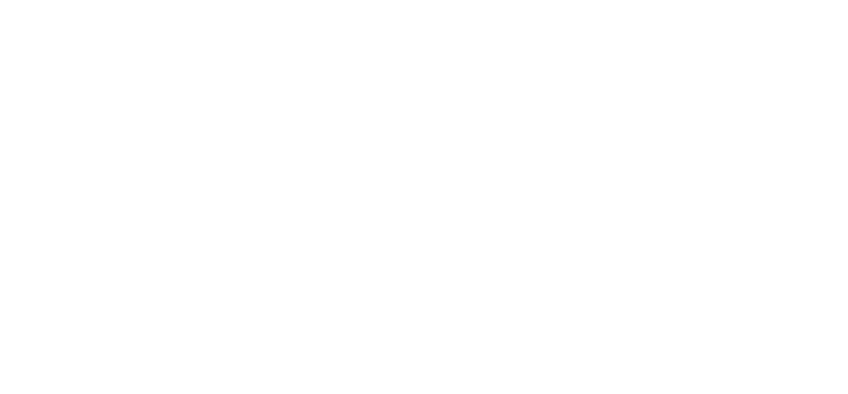
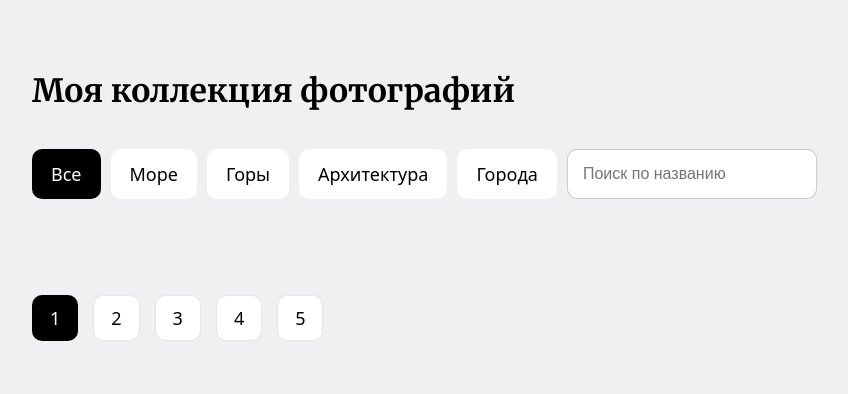
Before and after one commit to Jatm1k/jatmik.githab.io, a plain HTML site: page react-projects/projects/gallery/index.html in a window 1280 px wide. Shown: the whole page, without its empty margins (18-866 px from the left). Drawn offline with Linux system fonts and the light colour scheme; the site is published under a folder, as on GitHub Pages, so addresses that start at the root find nothing; no server answers.

Commit message:
update link gallery

```diff
--- a/react-projects/projects/gallery/index.html
+++ b/react-projects/projects/gallery/index.html
@@ -1 +1 @@
-<!doctype html><html lang="en"><head><meta charset="utf-8"/><link rel="icon" href="/favicon.ico"/><meta name="viewport" content="width=device-width,initial-scale=1"/><meta name="theme-color" content="#000000"/><meta name="description" content="Web site created using create-react-app"/><link rel="apple-touch-icon" href="/logo192.png"/><link rel="manifest" href="/manifest.json"/><title>React App</title><script defer="defer" src="/static/js/main.84494d37.js"></script><link href="/static/css/main.07eedc18.css" rel="stylesheet"></head><body><noscript>You need to enable JavaScript to run this app.</noscript><div id="root"></div></body></html>
+<!doctype html><html lang="en"><head><meta charset="utf-8"/><link rel="icon" href="favicon.ico"/><meta name="viewport" content="width=device-width,initial-scale=1"/><meta name="theme-color" content="#000000"/><meta name="description" content="Web site created using create-react-app"/><link rel="apple-touch-icon" href="logo192.png"/><link rel="manifest" href="manifest.json"/><title>React App</title><script defer="defer" src="static/js/main.84494d37.js"></script><link href="static/css/main.07eedc18.css" rel="stylesheet"></head><body><noscript>You need to enable JavaScript to run this app.</noscript><div id="root"></div></body></html>
```
